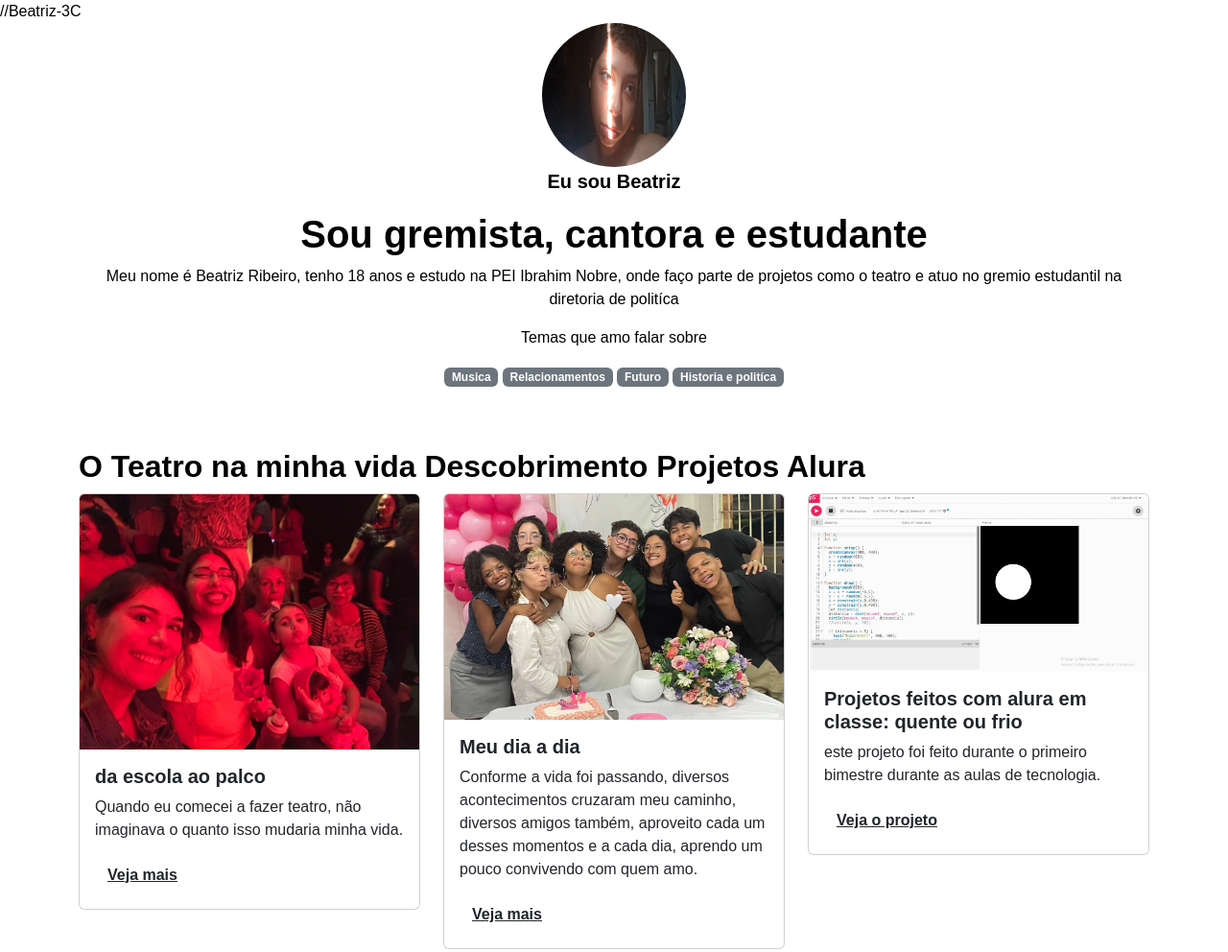
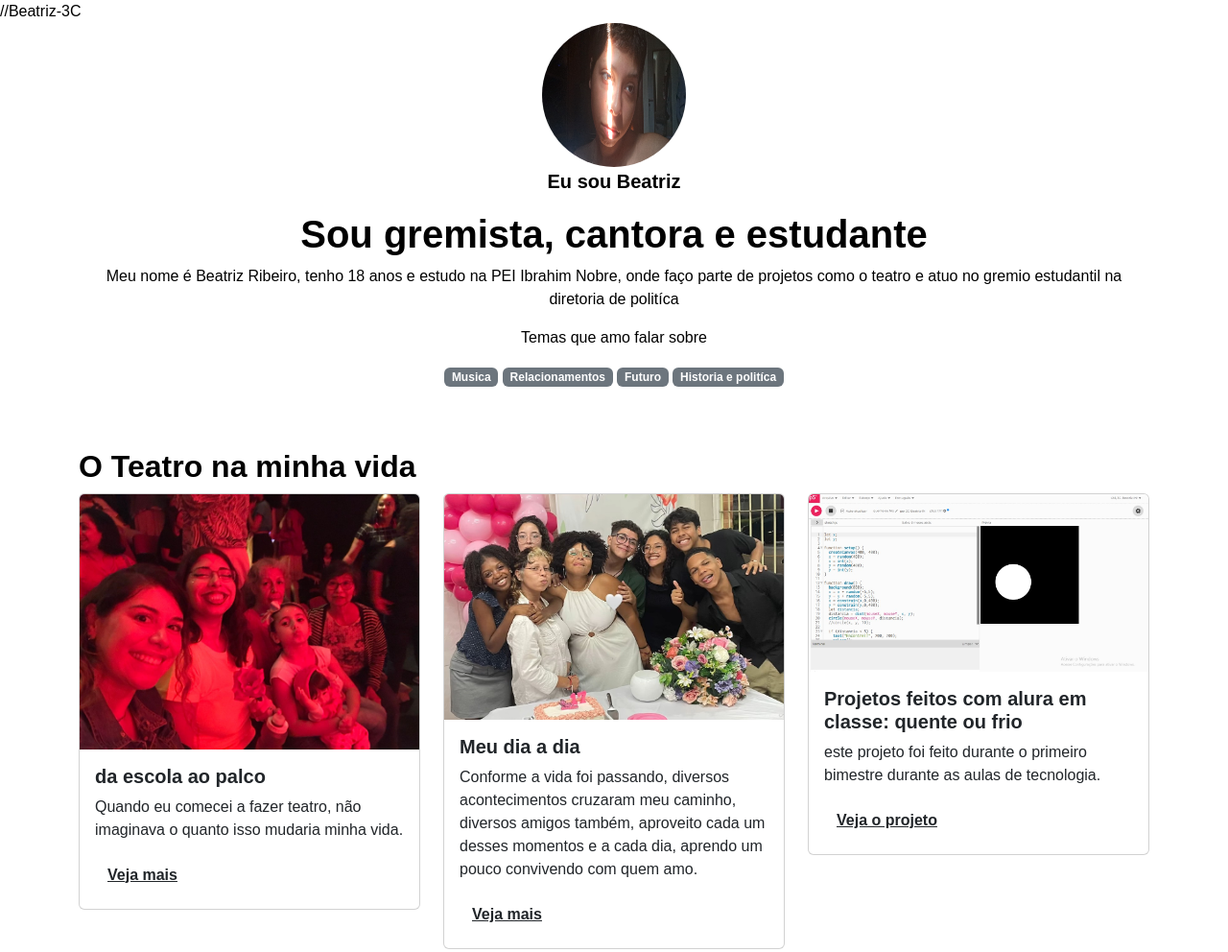
Before and after one commit to 3C-Beatriz-IN/portifolio, a plain HTML site: page index.html in a window 1280 px wide. Shown: the top 992 px of the page at 96% size. Drawn offline with nearby package versions, Linux system fonts and the light colour scheme.

Commit message:
Update index.html

```diff
--- a/index.html
+++ b/index.html
@@ -27,7 +27,7 @@
         </div>
     </header>
     <main class="container mt-5">
-        <h2>O Teatro na minha vida                         Descobrimento                           Projetos Alura</h2>
+        <h2>O Teatro na minha vida</h2>
         <div class="row">
             <!-- Projeto 1 -->
             <div class="col-md-4">
```
